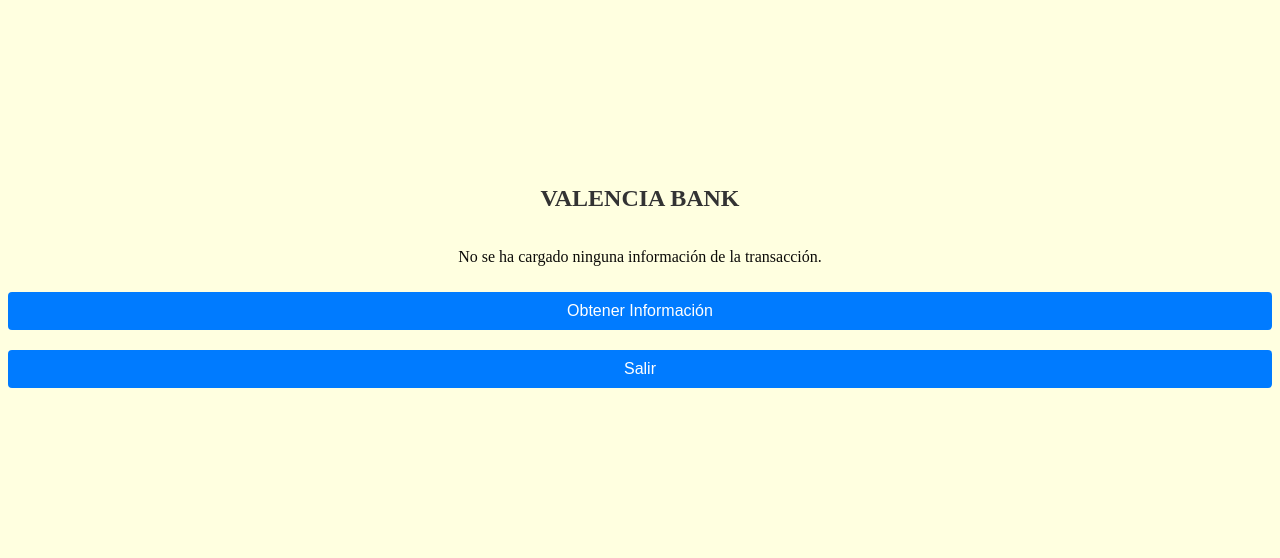
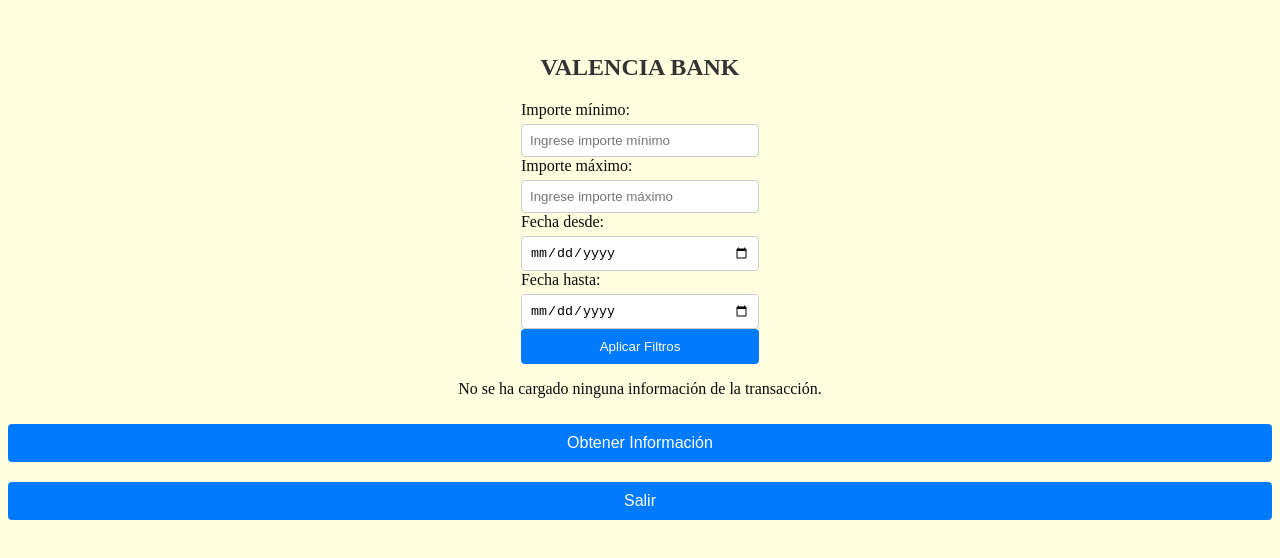
Before and after one commit to RaulVB14/ValenciaBankFront, a React (Vite) app: page /home/Summary in a window 1280 px wide. Shown: the part 126-684 px from the top of the page. Built offline with nearby package versions, Linux system fonts and the light colour scheme.

Commit message:
pagina funcional falta por funcionar filtros y mejorar UI

```diff
--- a/src/InicioSesion/Register.jsx
+++ b/src/InicioSesion/Register.jsx
@@ -27,6 +27,8 @@ function Register() {
 
             const registeredUser = await response.json();
             console.log("Se registró correctamente el usuario", registeredUser);
+             // Almacenar el DNI en localStorage
+            localStorage.setItem("dni", dni);
             navigate('/home');
         } catch (error) {
             console.error("Error en la solicitud:", error);
--- a/src/components/SummaryComponent.jsx
+++ b/src/components/SummaryComponent.jsx
@@ -1,12 +1,13 @@
 import React from 'react';
 
-function SummaryComponent({ moneyIn, moneyOut, destinationAccount, transactionDate }) {
+function SummaryComponent({ id, originAccount, destinationAccount, amount, date }) {
   return (
     <div className="summary-component">
-      <p><strong>Ingreso:</strong> {moneyIn}</p>
-      <p><strong>Gasto:</strong> {moneyOut}</p>
+      <p><strong>id:</strong> {id}</p>
+      <p><strong>originAccount:</strong> {originAccount}</p>
       <p><strong>Cuenta Destino:</strong> {destinationAccount}</p>
-      <p><strong>Fecha de Transacción:</strong> {transactionDate}</p>
+      <p><strong>Cantidad de dinero:</strong> {amount} $ </p>
+      <p><strong>Fecha de Transacción:</strong> {date}</p>
     </div>
   );
 }
--- a/src/funciones/Deposit.jsx
+++ b/src/funciones/Deposit.jsx
@@ -45,22 +45,18 @@ function Deposit() {
         amount: parseFloat(amount),
         date: new Date().toISOString(),
       };
-
-      const userPayload = {
-        dni: userData.dni,
-        name: userData.name,
-        // Otros campos que puedas necesitar del usuario
-      };
+      console.log("datos del transaction data: ") //pilla bien la cantidad que se quiere ingresar
+      console.log(transactionData.amount, transactionData.date, transactionData.destinationAccount, transactionData.originAccount)
 
       // Enviar ambos objetos al backend
-      const response = await fetch('http://localhost:8080/transactions/deposit/add', {
+      const response = await fetch('http://localhost:8080/transactions/add', {
         method: 'POST',
         headers: {
           'Content-Type': 'application/json',
         },
         body: JSON.stringify({
           transaction: transactionData,
-          user: userPayload
+          user: userData.dni
         }),
       });
 
@@ -72,6 +68,7 @@ function Deposit() {
       console.log('Ingreso realizado con éxito', responseData);
       alert('Ingreso realizado con éxito');
       navigate('/home');
+
     } catch (error) {
       console.error('Error al realizar el ingreso', error);
       alert('Hubo un problema al realizar el ingreso');
--- a/src/funciones/Summary.css
+++ b/src/funciones/Summary.css
@@ -31,3 +31,20 @@
     font-weight: bold;
     font-size: 16px;
   }
+  .filters {
+    margin: 20px 0;
+  }
+
+  .filters label {
+    margin-right: 10px;
+  }
+
+  .filters input {
+    margin-right: 10px;
+    padding: 5px;
+  }
+
+  .filters button {
+    padding: 5px 10px;
+    cursor: pointer;
+  }
--- a/src/funciones/Summary.jsx
+++ b/src/funciones/Summary.jsx
@@ -1,26 +1,70 @@
-import "./Summary.css";
-import React, { useState } from "react";
+import React, { useState, useEffect } from "react";
 import { useNavigate } from 'react-router-dom';
 import axios from 'axios';
 import SummaryComponent from "../components/SummaryComponent";
 
 function Summary() {
-  const [transactionData, setTransactionData] = useState(null); // Estado para almacenar datos de la transacción
+  const [transactionData, setTransactionData] = useState(null);
+  const [filteredData, setFilteredData] = useState(null); // Estado para las transacciones filtradas
+  const [minAmount, setMinAmount] = useState(""); // Estado para el importe mínimo
+  const [maxAmount, setMaxAmount] = useState(""); // Estado para el importe máximo
+  const [startDate, setStartDate] = useState(""); // Estado para la fecha inicial
+  const [endDate, setEndDate] = useState(""); // Estado para la fecha final
   const navigate = useNavigate();
 
-  // Función para manejar el clic en el botón de "Obtener Información"
+  useEffect(() => {
+    if (transactionData !== null) {
+      handleFilter();
+    }
+  }, [minAmount, maxAmount, startDate, endDate]);
+
   const fetchTransactionData = async () => {
     try {
-      const dni = localStorage.getItem("dni"); // Obtener DNI del almacenamiento local
-      const response = await axios.get(`http://localhost:8080/transactions/${dni}`); // Reemplaza con la URL correcta de tu API
-      setTransactionData(response.data); // Actualizar estado con los datos obtenidos
+      const dni = localStorage.getItem("dni");
+      const response = await axios.get(`http://localhost:8080/user/get/${dni}`);
+
+      const transactions = response.data.transactions;
+
+      const formattedTransactions = transactions.map(transaction => {
+        return {
+          ...transaction,
+          date: new Date(transaction.date).toLocaleString().substring(0, 10)
+        };
+      });
+
+      setTransactionData(formattedTransactions);
+      setFilteredData(formattedTransactions);
     } catch (error) {
       console.error('Error al obtener los datos de la transacción', error);
       alert('Hubo un problema al obtener los datos de la transacción');
     }
   };
 
-  // Función para manejar el clic en el botón de "Salir"
+  //los filtros no funcionan ver que pasa
+  const handleFilter = () => {
+    if (transactionData === null) {
+      return;
+    }
+
+    let filteredTransactions = transactionData;
+
+    if (minAmount !== "") {
+      filteredTransactions = filteredTransactions.filter(transaction => transaction.amount >= parseFloat(minAmount));
+    }
+    if (maxAmount !== "") {
+      filteredTransactions = filteredTransactions.filter(transaction => transaction.amount <= parseFloat(maxAmount));
+    }
+
+    if (startDate !== "") {
+      filteredTransactions = filteredTransactions.filter(transaction => new Date(transaction.date) >= new Date(startDate));
+    }
+    if (endDate !== "") {
+      filteredTransactions = filteredTransactions.filter(transaction => new Date(transaction.date) <= new Date(endDate));
+    }
+
+    setFilteredData(filteredTransactions);
+  };
+
   const Exit = () => {
     navigate('/home');
   };
@@ -28,16 +72,53 @@ function Summary() {
   return (
     <div className="buttons-container">
       <h2>VALENCIA BANK</h2>
-      {transactionData ? (
-        <SummaryComponent
-          moneyIn={transactionData.moneyIn}
-          moneyOut={transactionData.moneyOut}
-          destinationAccount={transactionData.destinationAccount}
-          transactionDate={transactionData.transactionDate}
+
+      {/* Filtros */}
+      <div className="filters">
+        <label>Importe mínimo: </label>
+        <input
+          type="number"
+          value={minAmount}
+          onChange={(e) => setMinAmount(e.target.value)}
+          placeholder="Ingrese importe mínimo"
         />
+        <label>Importe máximo: </label>
+        <input
+          type="number"
+          value={maxAmount}
+          onChange={(e) => setMaxAmount(e.target.value)}
+          placeholder="Ingrese importe máximo"
+        />
+        <label>Fecha desde: </label>
+        <input
+          type="date"
+          value={startDate}
+          onChange={(e) => setStartDate(e.target.value)}
+        />
+        <label>Fecha hasta: </label>
+        <input
+          type="date"
+          value={endDate}
+          onChange={(e) => setEndDate(e.target.value)}
+        />
+        <button onClick={handleFilter}>Aplicar Filtros</button>
+      </div>
+
+      {filteredData ? (
+        filteredData.map((transaction, index) => (
+          <SummaryComponent
+            key={index}
+            id={transaction.id}
+            originAccount={transaction.originAccount}
+            destinationAccount={transaction.destinationAccount}
+            amount={transaction.amount}
+            date={transaction.date}
+          />
+        ))
       ) : (
         <p>No se ha cargado ninguna información de la transacción.</p>
       )}
+
       <button className="btn" onClick={fetchTransactionData}>Obtener Información</button>
       <button className="btn" onClick={Exit}>Salir</button>
     </div>
--- a/src/funciones/Transfer.jsx
+++ b/src/funciones/Transfer.jsx
@@ -52,10 +52,19 @@ function Transfer() {
         date: new Date().toISOString(),
       };
 
+      console.log("Info de transactionData: ")
       console.log(transactionData)
-      await axios.post('http://localhost:8080/transactions/add', transactionData); // Asegúrate de que esta URL sea correcta
-      alert('Transferencia realizada con éxito');
-      navigate('/home');
+      // Enviar ambos objetos al backend
+      const response2 = await fetch('http://localhost:8080/transactions/add', {
+        method: 'POST',
+        headers: {
+          'Content-Type': 'application/json',
+        },
+        body: JSON.stringify({
+          transaction: transactionData,
+          user: userData.dni
+        }),
+      });
     } catch (error) {
       console.error('Error al realizar la transferencia', error);
       alert('Hubo un problema al realizar la transferencia');
```
